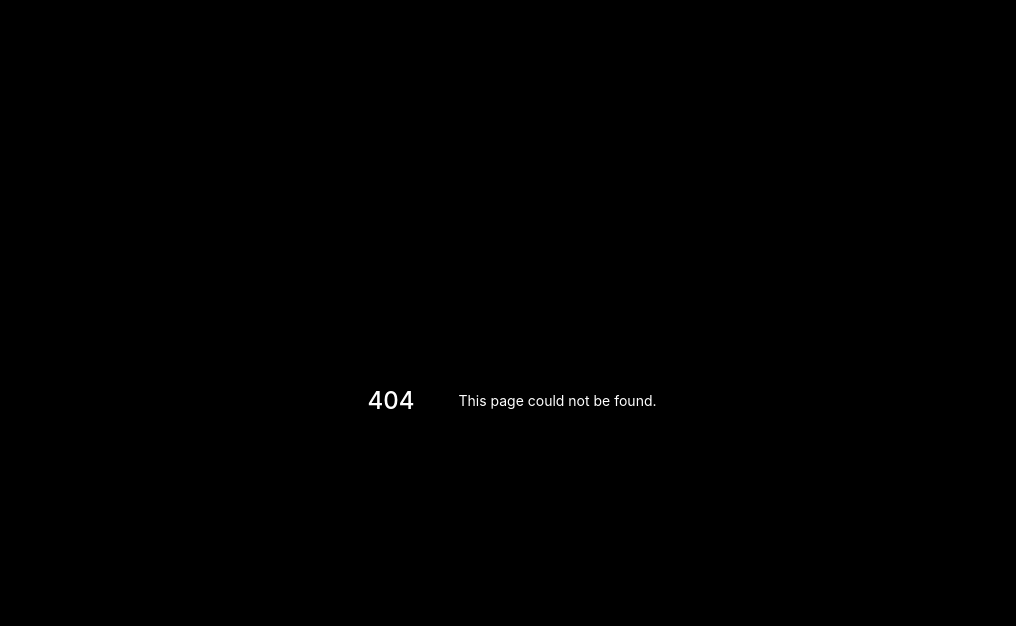
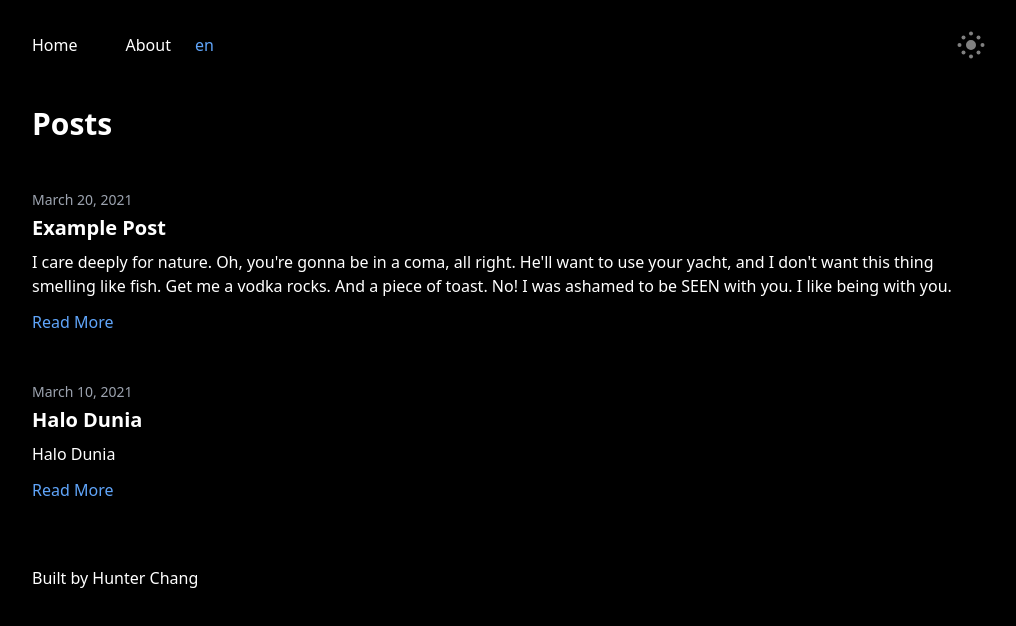
Before and after one commit to yasanugroho/silver-doodle, a Next.js app: page /posts in a window 1280 px wide. Before the commit this address had no page. Shown: the top 626 px of the page, without its empty margins (128-1144 px from the left). Built offline with nearby package versions, Linux system fonts and the light colour scheme; what @tailwindcss/typography would draw is missing.

Commit message:
Separate posts and disable language detection

```diff
--- a/components/Navigation.tsx
+++ b/components/Navigation.tsx
@@ -5,7 +5,7 @@ import LocaleSwitcher from './LocaleSwitcher';
 
 const Navigation: React.FC = () => {
   const router = useRouter();
-  const isPosts = router.pathname.split('/')[1] === 'posts';
+  const isPosts = router.pathname.split('/')[2] === '[slug]';
 
   return (
     <nav>
--- a/next.config.js
+++ b/next.config.js
@@ -11,19 +11,7 @@ const config = {
         // This is the default locale you want to be used when visiting
         // a non-locale prefixed path e.g. `/hello`
         defaultLocale: 'id',
-        // This is a list of locale domains and the default locale they
-        // should handle (these are only required when setting up domain routing)
-        // Note: subdomains must be included in the domain value to be matched e.g. "fr.example.com".
-        domains: [
-            {
-                domain: 'example.com',
-                defaultLocale: 'id',
-            },
-            {
-                domain: 'example.com/en',
-                defaultLocale: 'en',
-            },
-        ],
+        localeDetection: false
     },
 }
 
--- a/package.json
+++ b/package.json
@@ -29,6 +29,7 @@
     "@tailwindcss/typography": "^0.4.1",
     "date-fns": "^2.23.0",
     "gray-matter": "^4.0.3",
+    "http-server": "^13.0.0",
     "mdx-prism": "^0.3.4",
     "next": "^11.1.0",
     "next-mdx-remote": "^3.0.4",
--- a/pages/about.tsx
+++ b/pages/about.tsx
@@ -1,14 +1,19 @@
+import { useRouter } from 'next/router';
 import React from 'react';
 import Layout from '../components/Layout';
+import { _ } from '../lib/i18n';
 
 export const About: React.FC = () => {
+  const router = useRouter();
+  const { locale: l } = router;
+
   return (
     <Layout
       customMeta={{
         title: 'About - Hunter Chang',
       }}
     >
-      <h1>About Page</h1>
+      <h1>{_(l, 'Tentang', 'About')}</h1>
       <p>Welcome to the about page</p>
     </Layout>
   );
--- a/pages/index.tsx
+++ b/pages/index.tsx
@@ -1,18 +1,13 @@
-import { format, parseISO } from 'date-fns';
-import { GetStaticProps } from 'next';
-import Link from 'next/link';
 import { useRouter } from 'next/router';
 import React from 'react';
 import Layout from '../components/Layout';
-import { getAllPosts } from '../lib/api';
 import { _ } from '../lib/i18n';
-import { PostType } from '../types/post';
 
-type IndexProps = {
-  posts: PostType[];
-};
+// type IndexProps = {
+//   posts: PostType[];
+// };
 
-export const Index: React.FC<IndexProps> = ({ posts }) => {
+export const Index: React.FC = () => {
   const router = useRouter();
   const { locale: l, locales, defaultLocale } = router;
 
@@ -20,8 +15,8 @@ export const Index: React.FC<IndexProps> = ({ posts }) => {
     <Layout>
       <h1>{_(l, 'Selamat Datang', 'Welcome')}</h1>
       {_(l,
-        <p>Next.js starter for your next blog or personal site. Built with:</p>,
-        <p>Permulaian Next.js</p>
+        <p>Permulaian Next.js</p>,
+        <p>Next.js starter for your next blog or personal site. Built with:</p>
       )}
 
       <ul className="list-disc pl-4 my-6">
@@ -42,37 +37,8 @@ export const Index: React.FC<IndexProps> = ({ posts }) => {
         Get the source code!
       </a>
 
-      {posts.map((post) => (
-        <article key={post.slug} className="mt-12">
-          <p className="mb-1 text-sm text-gray-500 dark:text-gray-400">
-            {format(parseISO(post.date), 'MMMM dd, yyyy')}
-          </p>
-          <h1 className="mb-2 text-xl">
-            <Link as={`/posts/${post.slug}`} href={`/posts/[slug]`}>
-              <a className="text-gray-900 dark:text-white dark:hover:text-blue-400">
-                {post.title}
-              </a>
-            </Link>
-          </h1>
-          <p className="mb-3">{post.description}</p>
-          <p>
-            <Link as={`/posts/${post.slug}`} href={`/posts/[slug]`} locale={post.lang}>
-              <a>Read More</a>
-            </Link>
-          </p>
-        </article>
-      ))}
     </Layout>
   );
 };
 
-export const getStaticProps: GetStaticProps = async () => {
-  const enPosts = getAllPosts('en', ['date', 'description', 'slug', 'title']);
-  const idPosts = getAllPosts('id', ['date', 'description', 'slug', 'title']);
-
-  return {
-    props: { posts: [...enPosts, ...idPosts] },
-  };
-};
-
 export default Index;
--- /dev/null
+++ b/pages/posts/index.tsx
@@ -0,0 +1,55 @@
+import { format, parseISO } from 'date-fns';
+import { GetStaticProps } from 'next';
+import Link from 'next/link';
+import { useRouter } from 'next/router';
+import React from 'react';
+import Layout from '../../components/Layout';
+import { getAllPosts } from '../../lib/api';
+import { _ } from '../../lib/i18n';
+import { PostType } from '../../types/post';
+
+type IndexProps = {
+  posts: PostType[];
+};
+
+export const Index: React.FC<IndexProps> = ({ posts }) => {
+  const router = useRouter();
+  const { locale: l, locales, defaultLocale } = router;
+
+  return (
+    <Layout>
+      <h1>{_(l, 'Posts', 'Posts')}</h1>
+      {posts.map((post) => (
+        <article key={post.slug} className="mt-12">
+          <p className="mb-1 text-sm text-gray-500 dark:text-gray-400">
+            {format(parseISO(post.date), 'MMMM dd, yyyy')}
+          </p>
+          <h1 className="mb-2 text-xl">
+            <Link as={`/posts/${post.slug}`} href={`/posts/[slug]`} locale={post.lang}>
+              <a className="text-gray-900 dark:text-white dark:hover:text-blue-400">
+                {post.title}
+              </a>
+            </Link>
+          </h1>
+          <p className="mb-3">{post.description}</p>
+          <p>
+            <Link as={`/posts/${post.slug}`} href={`/posts/[slug]`} locale={post.lang}>
+              <a>Read More</a>
+            </Link>
+          </p>
+        </article>
+      ))}
+    </Layout>
+  );
+};
+
+export const getStaticProps: GetStaticProps = async () => {
+  const enPosts = getAllPosts('en', ['date', 'description', 'slug', 'title']);
+  const idPosts = getAllPosts('id', ['date', 'description', 'slug', 'title']);
+
+  return {
+    props: { posts: [...enPosts, ...idPosts] },
+  };
+};
+
+export default Index;
```
Also changed, not shown: 1 other file (tests, documents, lock files or other folders).
